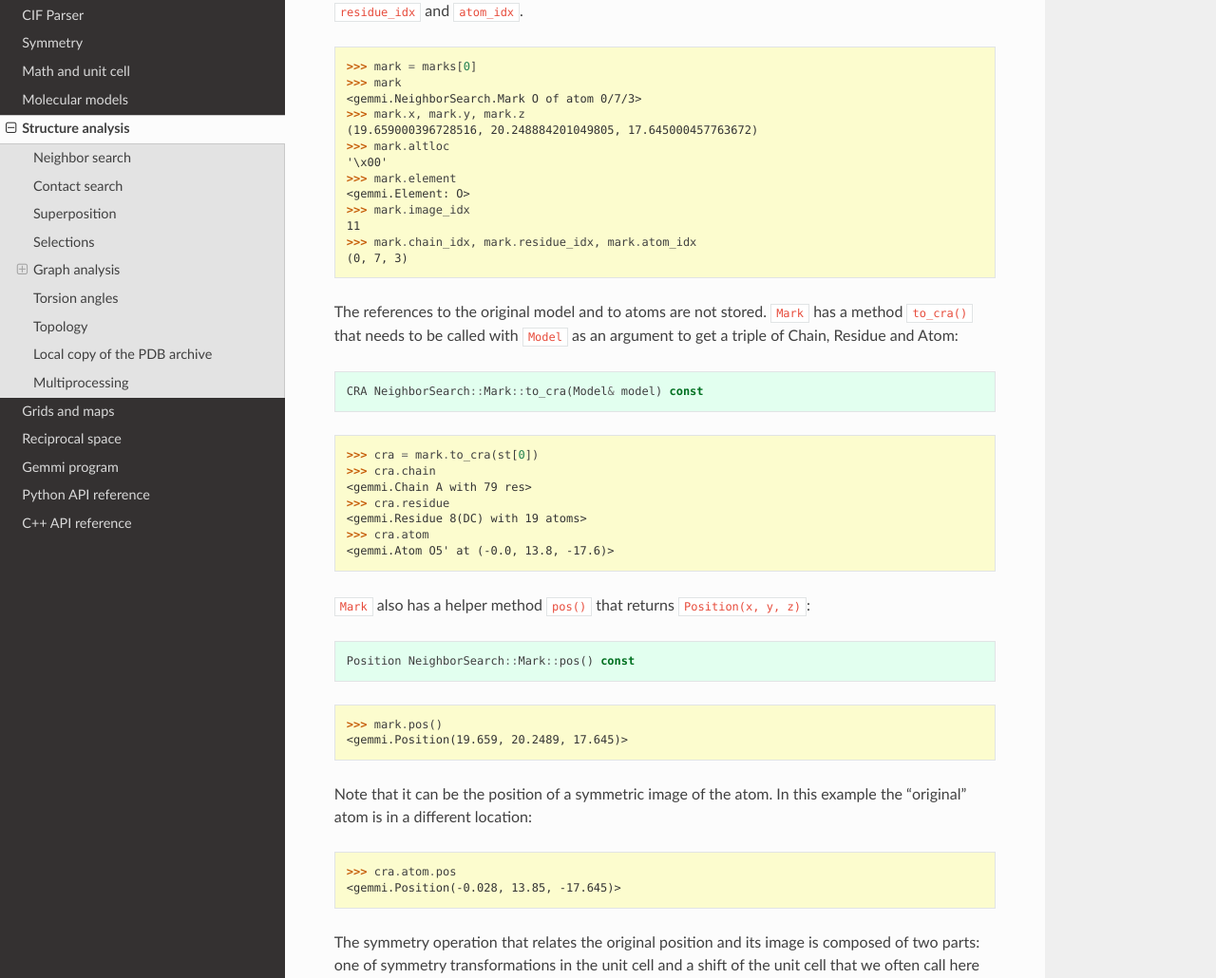
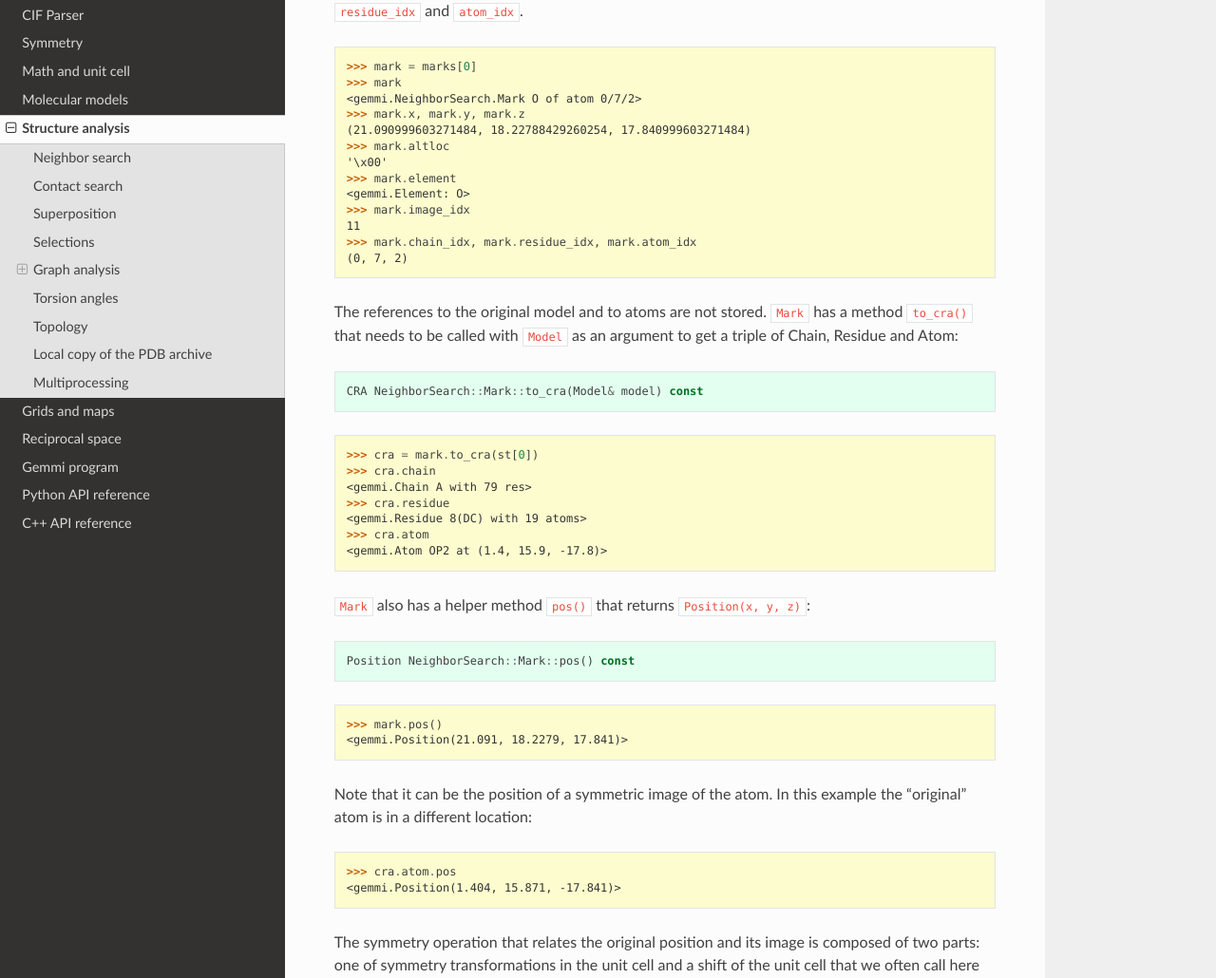
Before and after one commit to project-gemmi/gemmi, a Sphinx documentation site: the page built from docs/analysis.rst, in a window 1280 px wide and 1400 px high, scrolled down 2615 px. Shown: the part 163-1193 px from the top of the window at 95% size. Built offline with Sphinx 7.4.7 and the Read the Docs theme 2.0.0, drawn with Linux system fonts in a browser that asks for light colours; some of the changed text lies outside the part shown.

Commit message:
NeighborSearch::set_grid_size(): can use any size, it's not for FFT

```diff
--- a/docs/analysis.rst
+++ b/docs/analysis.rst
@@ -149,9 +149,9 @@ that was used to generate this mark, 0 for identity),
 
   >>> mark = marks[0]
   >>> mark
-  <gemmi.NeighborSearch.Mark O of atom 0/7/3>
+  <gemmi.NeighborSearch.Mark O of atom 0/7/2>
   >>> mark.x, mark.y, mark.z
-  (19.659000396728516, 20.248884201049805, 17.645000457763672)
+  (21.090999603271484, 18.22788429260254, 17.840999603271484)
   >>> mark.altloc
   '\x00'
   >>> mark.element
@@ -159,7 +159,7 @@ that was used to generate this mark, 0 for identity),
   >>> mark.image_idx
   11
   >>> mark.chain_idx, mark.residue_idx, mark.atom_idx
-  (0, 7, 3)
+  (0, 7, 2)
 
 The references to the original model and to atoms are not stored.
 ``Mark`` has a method ``to_cra()`` that needs to be called with ``Model``
@@ -175,7 +175,7 @@ as an argument to get a triple of Chain, Residue and Atom::
   >>> cra.residue
   <gemmi.Residue 8(DC) with 19 atoms>
   >>> cra.atom
-  <gemmi.Atom O5' at (-0.0, 13.8, -17.6)>
+  <gemmi.Atom OP2 at (1.4, 15.9, -17.8)>
 
 ``Mark`` also has a helper method ``pos()`` that returns
 ``Position(x, y, z)``::
@@ -185,7 +185,7 @@ as an argument to get a triple of Chain, Residue and Atom::
 .. doctest::
 
   >>> mark.pos()
-  <gemmi.Position(19.659, 20.2489, 17.645)>
+  <gemmi.Position(21.091, 18.2279, 17.841)>
 
 Note that it can be the position of a symmetric image of the atom.
 In this example the "original" atom is in a different location:
@@ -193,7 +193,7 @@ In this example the "original" atom is in a different location:
 .. doctest::
 
   >>> cra.atom.pos
-  <gemmi.Position(-0.028, 13.85, -17.645)>
+  <gemmi.Position(1.404, 15.871, -17.841)>
 
 The symmetry operation that relates the original position and its
 image is composed of two parts: one of symmetry transformations
@@ -219,7 +219,7 @@ image under PBC:
 .. doctest::
 
   >>> st.cell.find_nearest_pbc_image(point, cra.atom.pos, mark.image_idx)
-  <gemmi.NearestImage 12_665 in distance 2.39>
+  <gemmi.NearestImage 12_665 in distance 3.00>
 
 For more information see the :ref:`properties of NearestImage <nearestimage>`.
 
```
Also changed, not shown: 1 other file.
